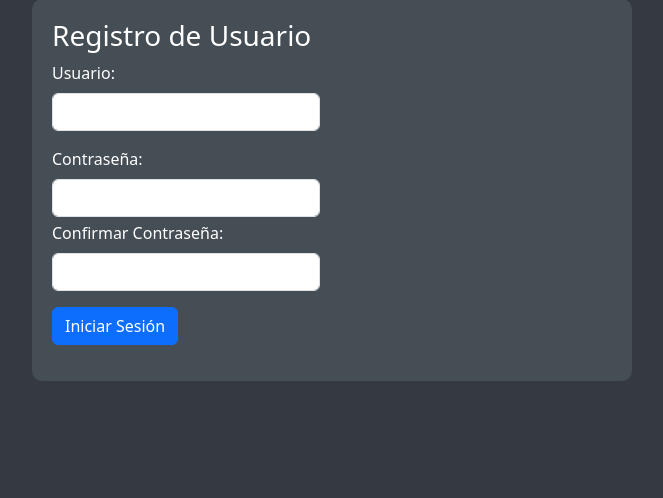
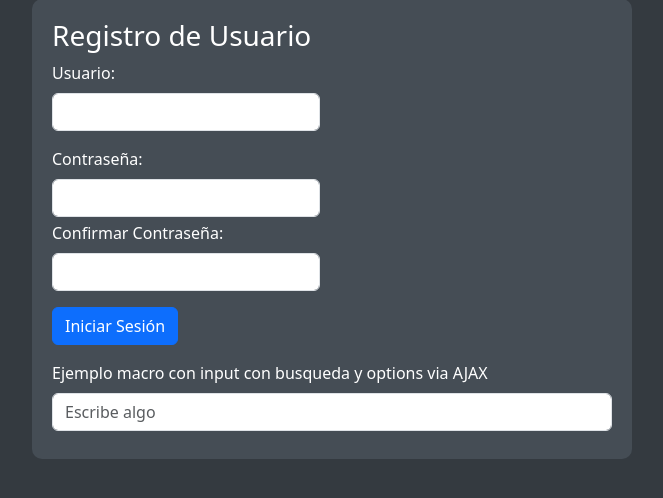
Before and after one commit to Dnllns/flask_password, a Flask app: page / in a window 1280 px wide. Shown: the part 75-573 px from the top of the page, without its empty margins (308-971 px from the left). Run offline with Flask 3, Linux system fonts and the light colour scheme; some libraries are stand-ins or nearby versions.

Commit message:
Nuevos cambios

```diff
--- a/app.py
+++ b/app.py
@@ -1,7 +1,11 @@
+import base64
+import json
+import logging
 import os
-from flask import Flask, render_template, request
+from flask import Flask, jsonify, render_template, request
 from flask_wtf import FlaskForm
-from wtforms import BooleanField, StringField, PasswordField
+from pydantic import ValidationError
+from wtforms import BooleanField, StringField, PasswordField, SelectField
 from wtforms.validators import DataRequired, Length, EqualTo
 import zxcvbn
 
@@ -12,6 +16,30 @@ class LoginForm(FlaskForm):
     confirm_password = PasswordField('Confirmar contraseña', validators=[DataRequired()])
     validation = BooleanField('Contraseña válida', render_kw={'style': 'display: none'})
 
+    campo_input = StringField(
+        'Ejemplo macro con input con busqueda y options via AJAX',
+        validators=[
+            DataRequired(message="El campo es requerido"),
+            Length(min=4, max=25, message="El campo debe tener entre 4 y 25 caracteres")
+        ],
+        render_kw={
+            'class': 'form-control',
+            'placeholder': 'Escribe algo',
+            'hx-post': '/opciones',
+            'hx-trigger': 'input',
+            'hx-target': '#data-container-campo_input',
+        }
+    )
+    campo_select = SelectField(
+        None,
+        choices=[],
+        validators=[],
+        render_kw={
+            'class': 'form-control',
+            'size': 3,
+            'onchange': 'seleccionarOpcion()'
+        }
+    )
 
 app = Flask(__name__)
 app.config['SECRET_KEY'] = os.urandom(24)
@@ -55,6 +83,45 @@ def check_username():
             <div class='alert {class_validation}'>{msg_validation}</div>
         </div>
         """
+
+@app.route('/opciones', methods=['POST'])
+def procesar_opciones():
+
+    form = LoginForm(request.form)
+
+    response = {
+        'input': form.campo_input.data,
+        'validacion': {},
+        'opciones': {}
+    }
+
+    # Validar el campo
+    if form.campo_input.validate(form):
+        print("El campo es válido")
+        response['validacion']['status'] = 'ok'
+        response['validacion']['html'] = ''
+    else:
+        print(f"El campo es inválido: {form.campo_input.errors}")
+        response['validacion']['status'] = 'error'
+        response['validacion']['html'] = "<ul>"
+        for error in form.campo_input.errors:
+            response['validacion']['html'] += f"<li>{error}</li>"
+        response['validacion']['html'] += "</ul>"
+
+    # Contenido de las opciones
+    response['opciones']['html'] = """
+        <option>Opción 1</option>
+        <option>Opción 2</option>
+        <option>Opción 3</option>
+        <option>Opción 4</option>
+        <option>Opción 5</option>
+        <option>Opción 6</option>
+    """
+
+    # Codificar el contenido de las response en base64
+    return base64.b64encode(json.dumps(response).encode('utf-8'))
+
+
 
 @app.route('/check_password', methods=['POST'])
 def check_password():
--- /dev/null
+++ b/templates/bs_input_with_search.jinja
@@ -0,0 +1,114 @@
+{% macro form_component(
+    input_field,
+    select_field,
+    hx_post,
+    form_group_class,
+    errors_id,
+    data_container_id
+) %}
+
+  <div class="form-group {{ form_group_class }}">
+
+
+    <label for="{{ input_field.id }}">{{ input_field.label }}</label>
+    <div class="input-group mt-2 {{ input_field.class }}">
+      {{ input_field }}
+    </div>
+
+    <div class="mt-2">
+      {{ select_field }}
+    </div>
+
+    <div id="{{ errors_id }}">
+    </div>
+
+
+    <div id="{{ input_field.render_kw['hx-target'][1:] }}" style="display: none;">
+    </div>
+
+  </div>
+
+  <script>
+    // ... (código JavaScript existente)
+
+    // Función para seleccionar la opción del select
+    function seleccionarOpcion() {
+      var select = document.getElementById("{{ select_field.id }}");
+      var input = document.getElementById("{{ input_field.id }}");
+      input.value = select.value;
+      select.style.display = "none";
+
+      // Generar evento de cambio en el input con información adicional
+      var event = new InputEvent("input", { bubbles: true });
+      input.dispatchEvent(event);
+
+    }
+
+    // Agregar evento para mostrar el select al escribir en el input
+    // y ocultarlo al hacer clic fuera del select o del input
+    var input = document.getElementById("{{ input_field.id }}");
+    input.addEventListener("input", function() {
+      var select = document.getElementById("{{ select_field.id }}");
+      select.style.display = "block";
+    });
+    document.addEventListener("click", function(event) {
+      var select = document.getElementById("{{ select_field.id }}");
+      var input = document.getElementById("{{ input_field.id }}");
+      if (event.target != select && event.target != input) {
+        select.style.display = "none";
+      }
+    });
+
+    // Evento despues de que se actualiza el contenido del contenedor
+    document.body.addEventListener("htmx:afterSettle", function(event) {
+
+      // Obtener el contenedor de datos y su contenido
+      data = get_data();
+      console.log("data: " + data)
+      update_errors(data);
+      update_select(data);
+
+    });
+
+    function update_select(data) {
+      console.log("Actualizando select...")
+      var select = document.getElementById("{{ select_field.id }}");
+      select.innerHTML = data["opciones"]["html"];
+    }
+
+    function update_errors(data) {
+      console.log("Actualizando errores...")
+      console.log("input_data: " + data["input"])
+      console.log("status: " + data["validacion"]["status"])
+      var errors_container = document.getElementById("{{ errors_id }}");
+      errors_container.innerHTML = data["validacion"]["html"]
+    }
+
+    /*
+    * Función para obtener el contenedor de datos y su contenido codificado en base64
+    * y decodificarlo y convertirlo en un objeto JSON
+    */
+    function get_data() {
+      var data_container = document.getElementById("{{ data_container_id }}");
+      var data = data_container.innerHTML;
+      var decoded_data = atob(data);
+      var json_data = JSON.parse(decoded_data);
+      return json_data;
+    }
+
+
+  </script>
+
+  <style>
+    #{{ select_field.id }} {
+      display: none;
+      width: 100%;
+      max-height: 80px;
+      overflow-y: auto;
+    }
+    #{{ select_field.id }} option:hover {
+      background-color: #ced4da;
+    }
+  </style>
+
+{% endmacro %}
--- a/templates/index.html
+++ b/templates/index.html
@@ -1,3 +1,5 @@
+{% import 'bs_input_with_search.jinja' as bs_input_with_search %}
+
 <!DOCTYPE html>
 <html lang="es">
 
@@ -75,6 +77,18 @@
                 <button type="submit" class="btn btn-primary">Iniciar Sesión</button>
             </div>
 
+            <!-- Campo input con select y ajax via htmx -->
+            {{
+                bs_input_with_search.form_component(
+                    input_field=form.campo_input,
+                    select_field=form.campo_select,
+                    hx_post='/opciones',
+                    form_group_class='',
+                    errors_id='msg-campo_input',
+                    data_container_id='data-container-campo_input',
+                )
+            }}
+
         </form>
     </div>
 
```
